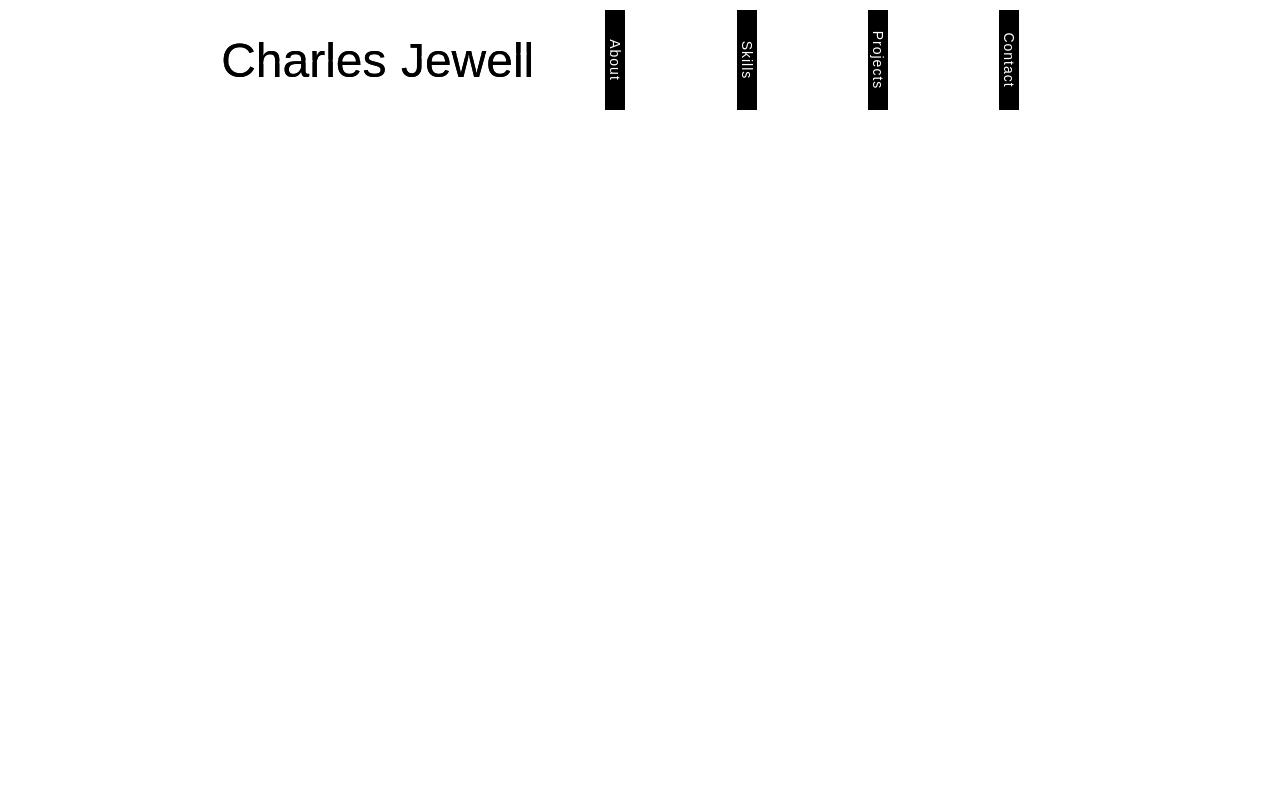
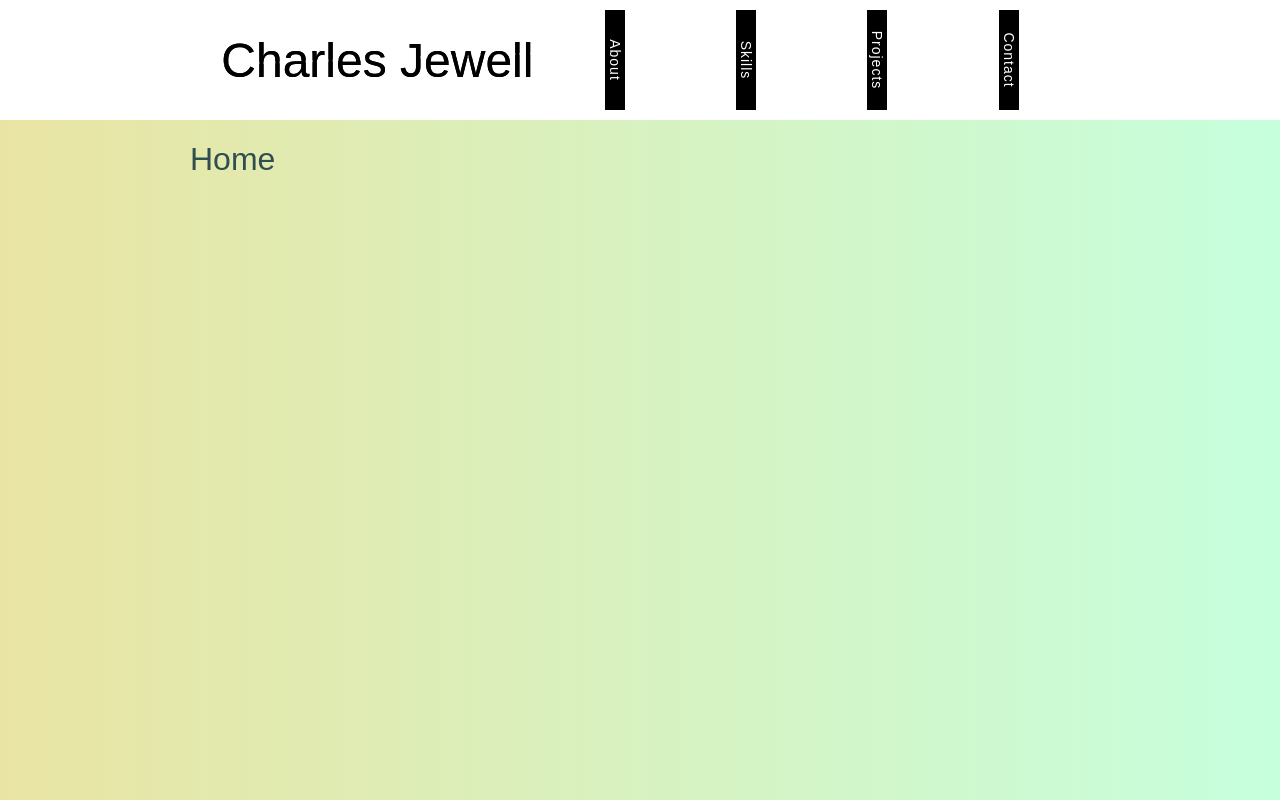
Before and after one commit to cjewell47/nuxt-play-around, a Nuxt app: page / in a window 1280 px wide. Built offline with nearby package versions, Linux system fonts and the light colour scheme.

Commit message:
successfully replicated previous jekyll repo, as it was, on with nuxt

```diff
--- a/layouts/default.vue
+++ b/layouts/default.vue
@@ -1,55 +1,128 @@
 <template>
   <div>
-    <nuxt />
+    <app-header />
+    <!-- <nuxt /> -->
+    <transition name="router-anim" mode="out-in">
+      <nuxt />
+    </transition>
   </div>
 </template>
 
-<style>
-html {
-  font-family: 'Source Sans Pro', -apple-system, BlinkMacSystemFont, 'Segoe UI',
-    Roboto, 'Helvetica Neue', Arial, sans-serif;
-  font-size: 16px;
-  word-spacing: 1px;
-  -ms-text-size-adjust: 100%;
-  -webkit-text-size-adjust: 100%;
-  -moz-osx-font-smoothing: grayscale;
-  -webkit-font-smoothing: antialiased;
-  box-sizing: border-box;
+<script>
+import header from '../components/Header.vue'
+export default {
+  components: {
+    'app-header': header
+  },
+  data() {
+    return {}
+  },
+  methods: {}
+}
+</script>
+
+<style lang="scss">
+body {
+  -webkit-font-smooting: antialiased;
+  width: 100%;
+  height: 100%;
+  margin: 0;
+  font-family: 'Titillium Web', sans-serif;
+  font-weight: 300;
+  background: #f7797d;
+  background: -webkit-linear-gradient(to right, #f7797d, #fbd786, #c6ffdd);
+  background: linear-gradient(to right, #f7797d, #fbd786, #c6ffdd);
+  background-size: 300% 300%;
+  -webkit-animation: Gradient 10s ease infinite;
+  -moz-animation: Gradient 10s ease infinite;
+  animation: Gradient 10s ease infinite;
+  h1 {
+    font-weight: 400;
+  }
+  .page {
+    width: inherit;
+    max-width: 900px;
+    margin: auto;
+    padding: 120px 15px 80px;
+  }
+  @media screen and (min-width: 768px) {
+    .router-anim-enter-active {
+      animation: coming 0.6s;
+      animation-delay: 0.3s;
+      -webkit-animation: coming 0.6s;
+      -webkit-animation-delay: 0.3s;
+      opacity: 0;
+    }
+    .router-anim-leave-active {
+      animation: going 0.6s;
+      -webkit-animation: going 0.6s;
+    }
+  }
 }
 
-*,
-*:before,
-*:after {
-  box-sizing: border-box;
-  margin: 0;
+@keyframes going {
+  from {
+    transform: translateX(0);
+  }
+  to {
+    transform: translateX(-50px);
+    opacity: 0;
+  }
 }
 
-.button--green {
-  display: inline-block;
-  border-radius: 4px;
-  border: 1px solid #3b8070;
-  color: #3b8070;
-  text-decoration: none;
-  padding: 10px 30px;
+@-webkit-keyframes going {
+  from {
+    transform: translateX(0);
+  }
+  to {
+    transform: translateX(-50px);
+    opacity: 0;
+  }
 }
 
-.button--green:hover {
-  color: #fff;
-  background-color: #3b8070;
+@keyframes coming {
+  from {
+    transform: translateX(-50px);
+    opacity: 0;
+  }
+  to {
+    transform: translateX(0);
+    opacity: 1;
+  }
 }
 
-.button--grey {
-  display: inline-block;
-  border-radius: 4px;
-  border: 1px solid #35495e;
-  color: #35495e;
-  text-decoration: none;
-  padding: 10px 30px;
-  margin-left: 15px;
+@-webkit-keyframes coming {
+  from {
+    transform: translateX(-50px);
+    opacity: 0;
+  }
+  to {
+    transform: translateX(0);
+    opacity: 1;
+  }
 }
 
-.button--grey:hover {
-  color: #fff;
-  background-color: #35495e;
+@keyframes Gradient {
+  0% {
+    background-position: 0% 50%;
+  }
+  50% {
+    background-position: 100% 50%;
+  }
+  100% {
+    background-position: 0% 50%;
+  }
+}
+
+@-webkit-keyframes Gradient {
+  0% {
+    background-position: 0% 50%;
+  }
+  50% {
+    background-position: 100% 50%;
+  }
+  100% {
+    background-position: 0% 50%;
+  }
 }
 </style>
--- a/pages/index.vue
+++ b/pages/index.vue
@@ -1,127 +1,22 @@
 <template>
-  <div>
-    <app-header />
-    <transition name="router-anim" mode="out-in">
+  <div class="page">
+    <!-- <transition name="router-anim" mode="out-in">
       <router-view />
-    </transition>
+    </transition> -->
+    <h1>Home</h1>
   </div>
 </template>
 
 <script>
-import header from '../components/Header.vue'
 export default {
-  components: {
-    'app-header': header
-  },
-  data() {
-    return {}
-  },
-  methods: {}
+  name: 'Home'
 }
 </script>
 
-<style lang="scss">
-body {
-  -webkit-font-smooting: antialiased;
-  width: 100%;
-  height: 100%;
-  margin: 0;
-  font-family: 'Titillium Web', sans-serif;
-  font-weight: 300;
-  background: #f7797d;
-  background: -webkit-linear-gradient(to right, #f7797d, #fbd786, #c6ffdd);
-  background: linear-gradient(to right, #f7797d, #fbd786, #c6ffdd);
-  background-size: 300% 300%;
-  -webkit-animation: Gradient 10s ease infinite;
-  -moz-animation: Gradient 10s ease infinite;
-  animation: Gradient 10s ease infinite;
-  h1 {
-    font-weight: 400;
-  }
-  .page {
-    width: inherit;
-    max-width: 900px;
-    margin: auto;
-    padding: 120px 15px 80px;
-  }
-  @media screen and (min-width: 768px) {
-    .router-anim-enter-active {
-      animation: coming 0.6s;
-      animation-delay: 0.3s;
-      -webkit-animation: coming 0.6s;
-      -webkit-animation-delay: 0.3s;
-      opacity: 0;
-    }
-    .router-anim-leave-active {
-      animation: going 0.6s;
-      -webkit-animation: going 0.6s;
-    }
-  }
-}
-
-@keyframes going {
-  from {
-    transform: translateX(0);
-  }
-  to {
-    transform: translateX(-50px);
-    opacity: 0;
-  }
-}
-
-@-webkit-keyframes going {
-  from {
-    transform: translateX(0);
-  }
-  to {
-    transform: translateX(-50px);
-    opacity: 0;
-  }
-}
-
-@keyframes coming {
-  from {
-    transform: translateX(-50px);
-    opacity: 0;
-  }
-  to {
-    transform: translateX(0);
-    opacity: 1;
-  }
-}
-
-@-webkit-keyframes coming {
-  from {
-    transform: translateX(-50px);
-    opacity: 0;
-  }
-  to {
-    transform: translateX(0);
-    opacity: 1;
-  }
-}
-
-@keyframes Gradient {
-  0% {
-    background-position: 0% 50%;
-  }
-  50% {
-    background-position: 100% 50%;
-  }
-  100% {
-    background-position: 0% 50%;
-  }
-}
-
-@-webkit-keyframes Gradient {
-  0% {
-    background-position: 0% 50%;
-  }
-  50% {
-    background-position: 100% 50%;
-  }
-  100% {
-    background-position: 0% 50%;
-  }
+<style lang='scss' scoped>
+$gray: darkslategrey;
+h1 {
+  color: $gray;
+  font-size: 2rem;
 }
 </style>
```
